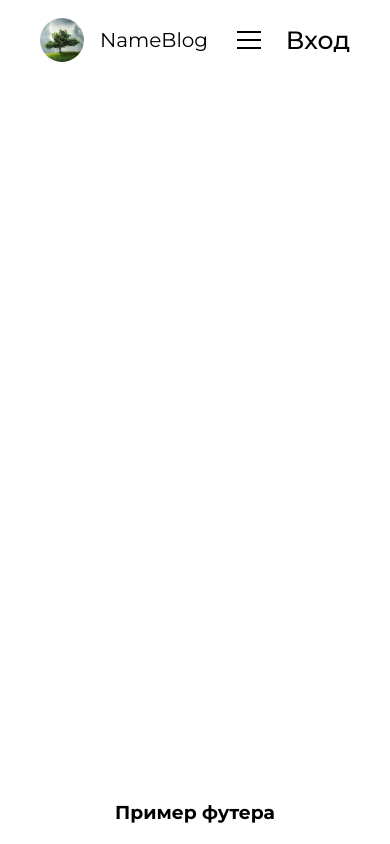
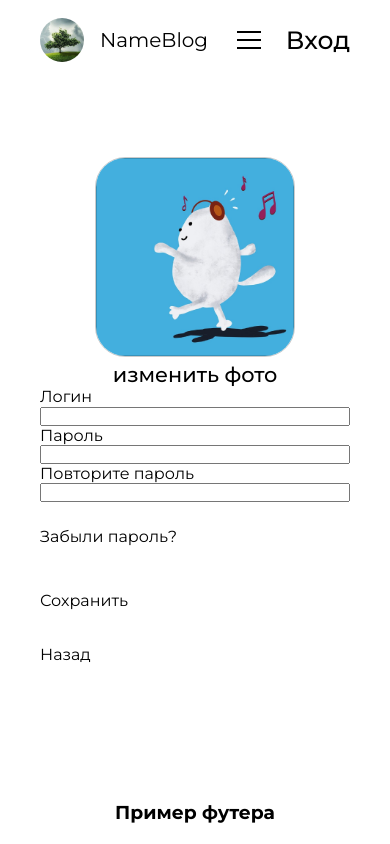
Before and after one commit to nokk3r-mospolytech/vue-pd-frontend-6, a Vue app: page /setting in a window 390 px wide. Built offline with nearby package versions, Linux system fonts and the light colour scheme.

Commit message:
addded settingView

```diff
--- a/src/router/index.js
+++ b/src/router/index.js
@@ -4,6 +4,7 @@ import BlogView from '@/views/BlogView.vue'
 import CategoriesViews from "@/views/CategoriesViews";
 import ProfileView from "@/views/ProfileView";
 import MarkdownView from "@/views/MarkdownView";
+import SettingView from "@/views/SettingView";
 
 
 const routes = [
@@ -33,6 +34,11 @@ const routes = [
         component: MarkdownView
     },
     {
+        path: '/setting',
+        name: 'setting',
+        component: SettingView
+    },
+    {
         path: '/profile',
         name: 'profile',
         component: ProfileView
--- /dev/null
+++ b/src/views/SettingView.vue
@@ -0,0 +1,162 @@
+<template>
+   <div class="setting">
+      <div class="img">
+         <img :src="require('@/assets/categoriesCard/Rectangle 2.png')" alt="logo">
+         <span>изменить фото</span>
+      </div>
+      <form action="#">
+         <span>Логин</span>
+         <input type="text">
+         <span>Пароль</span>
+         <div class="ul password">
+            <input type="password">
+         </div>
+         <span>Повторите пароль</span>
+         <div class="ul password">
+            <input type="password">
+            <span>Забыли пароль?</span>
+         </div>
+         <div class="ul ul_buttons">
+            <router-link class="buttons buttons_submit" to="/profile">
+               <span>Сохранить</span>
+            </router-link>
+            <router-link class="buttons" to="/profile">
+               <span>Назад</span>
+            </router-link>
+         </div>
+      </form>
+   </div>
+</template>
+
+<script>
+export default {
+   name: "SettingView"
+}
+</script>
+
+<style scoped lang="scss">
+.setting {
+   display: flex;
+   width: 100%;
+   padding: 0 40px;
+   justify-content: center;
+
+   div {
+      display: flex;
+   }
+
+   form {
+      width: 600px;
+
+      > span {
+         width: 65%;
+      }
+
+      > input {
+         width: 65%;
+      }
+
+      .password {
+         width: 100%;
+
+         input {
+            width: 65%;
+         }
+      }
+
+      .ul_buttons {
+         width: 65%;
+         margin-top: 30px;
+
+         input {
+            width: 47%;
+         }
+
+         .buttons {
+            width: 47%;
+         }
+      }
+   }
+
+   .img {
+      flex-direction: column;
+      margin-right: 40px;
+
+      img {
+         width: 270px;
+         height: 270px;
+         border: 1px solid rgba(0, 0, 0, 0.2);
+         border-radius: 30px;
+      }
+
+      span {
+         margin-top: 5px;
+         font-size: 1.3em;
+         font-weight: 500;
+         text-align: center;
+         cursor: pointer;
+      }
+   }
+}
+
+@media (max-width: 1200px) {
+   .setting {
+
+      form {
+         width: 400px;
+         margin: 0;
+
+         > span {
+            width: 100%;
+         }
+
+         input {
+            width: 100%;
+         }
+
+         .password {
+            flex-direction: column;
+
+            input {
+               width: 100%;
+            }
+
+            span {
+               margin-top: 25px;
+            }
+         }
+
+         .ul_buttons {
+            width: 100%;
+            margin-top: 10px;
+            flex-direction: column;
+
+            .buttons {
+               width: 65%;
+               margin-top: 35px;
+            }
+         }
+      }
+   }
+}
+
+@media (max-width: 768px) {
+   .setting {
+      flex-direction: column;
+
+      form{
+         width: 100%;
+      }
+
+      .img {
+         align-items: center;
+         margin: 0;
+
+         img {
+            width: 200px;
+            height: 200px;
+         }
+      }
+   }
+}
+</style>
```
